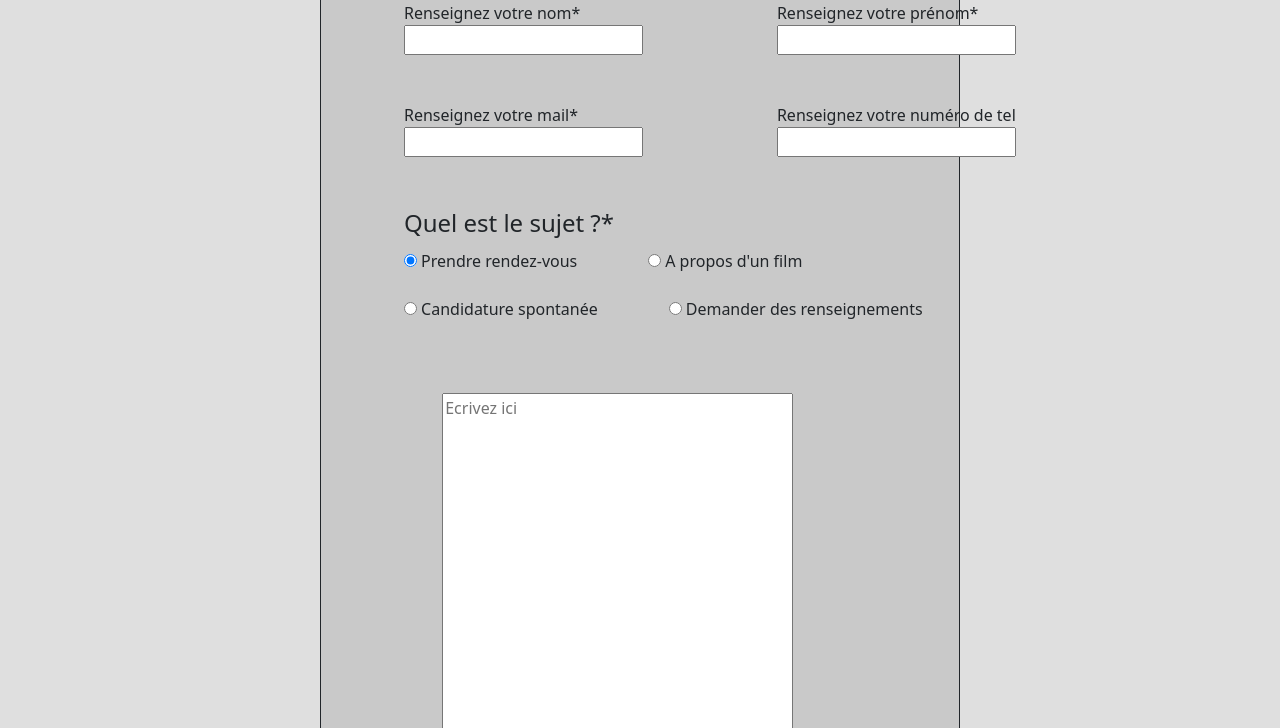
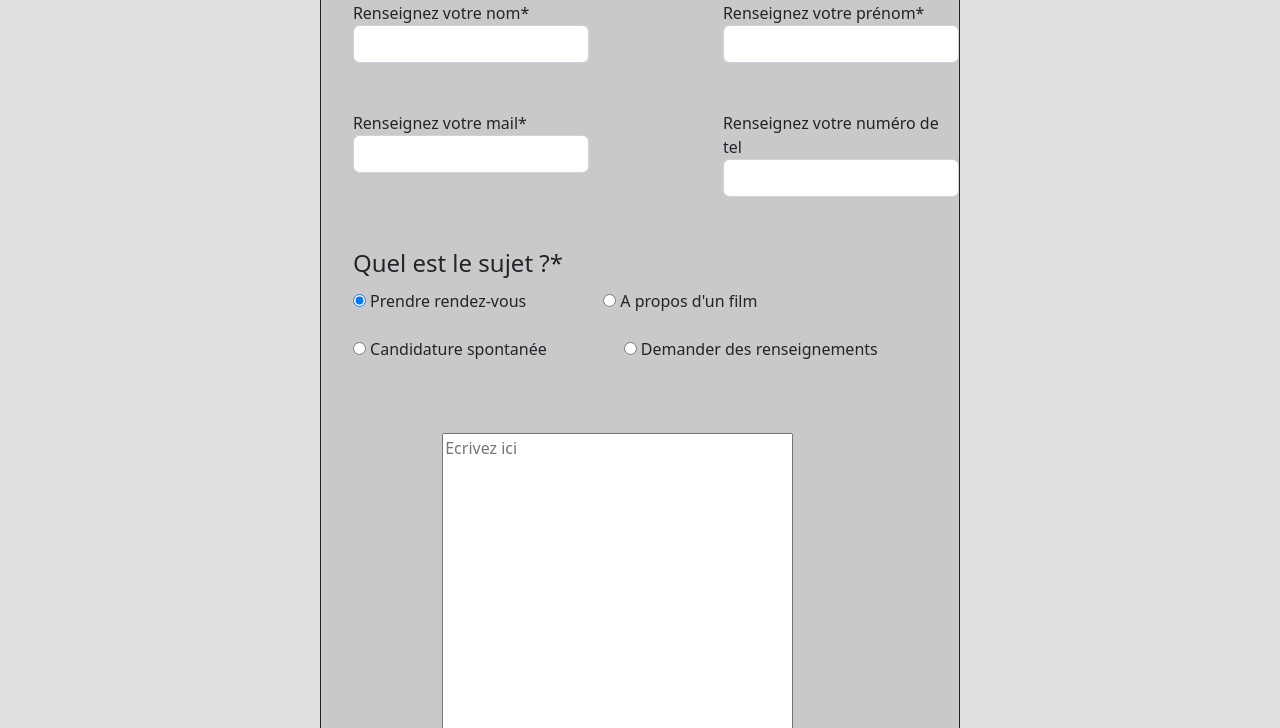
Before and after one commit to florianpoteau/site-de-cin-ma, a website: page contact.html in a window 1280 px wide. Shown: the part 372-1100 px from the top of the page. Drawn offline with nearby package versions, Linux system fonts and the light colour scheme.

Commit message:
formulaire bootstrap

```diff
--- a/contact.css
+++ b/contact.css
@@ -75,7 +75,7 @@ h2{
 }
 
 .flex02, .email, .subject{
-    margin-left: 13%;
+    margin-left: 5%;
 }
 
 .flex03,.telephone{
--- a/contact.html
+++ b/contact.html
@@ -48,7 +48,7 @@
                 <div class="flex02 form-group">
                     <label for="nom">Renseignez votre nom*</label>
                     <br>
-                    <input type="text" id="nom" pattern="[a-zA-Z]{1,15}" name="nom" required>
+                    <input class="form-control" type="text" id="nom" pattern="[a-zA-Z]{1,15}" name="nom" required>
                 </div>
 
 
@@ -57,7 +57,7 @@
                 <div class="flex03 form-group">
                     <label class="prenom" for="prenom">Renseignez votre prénom*</label>
                     <br>
-                    <input type=" text" id="prenom" nom="prenom" pattern="[a-zA-Z]{1,15}" required>
+                    <input class="form-control" type=" text" id="prenom" nom="prenom" pattern="[a-zA-Z]{1,15}" required>
                 </div>
             </div>
             <br>
@@ -71,7 +71,7 @@
 
                     <label for="mail">Renseignez votre mail*</label>
                     <br>
-                    <input type="email" name="mail" id="mail" required>
+                    <input class="form-control" type="email" name="mail" id="mail" required>
 
                 </div>
 
@@ -79,7 +79,7 @@
 
                     <label class="tel" for="tel">Renseignez votre numéro de tel</label>
                     <br>
-                    <input type="tel" name="tel" id="tel" pattern="[0-9]{10}">
+                    <input class="form-control" type="tel" name="tel" id="tel" pattern="[0-9]{10}">
                 </div>
             </div>
             <br>
```
Also changed, not shown: film.html (+3 -3 lines).
